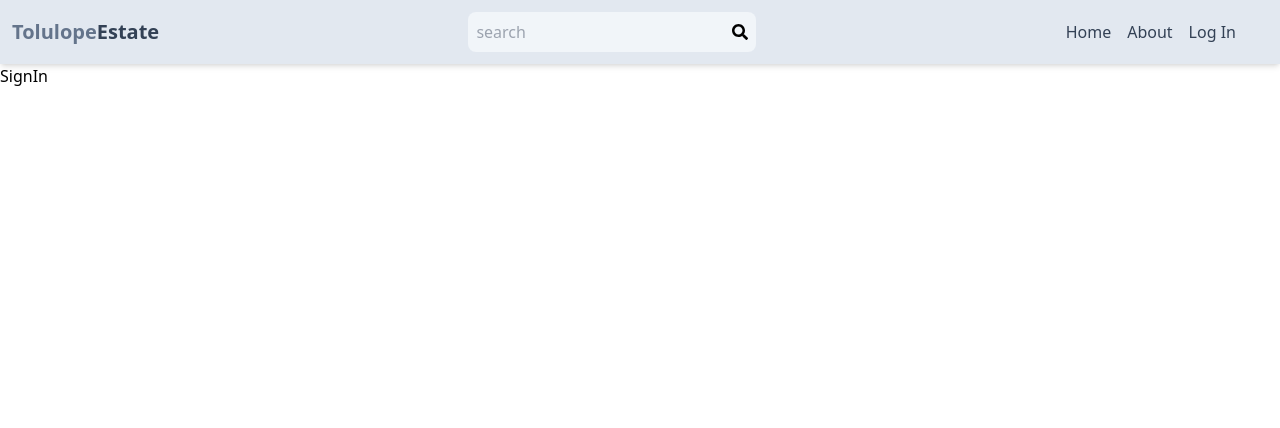
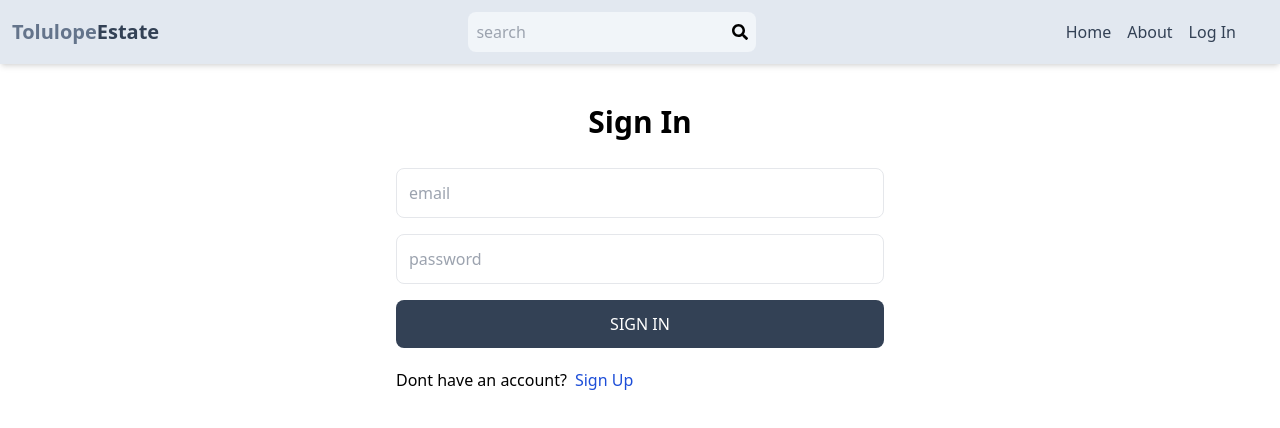
Before and after one commit to TolulopeBabajide/mern-estate, a React (Create React App) app: page /signIn in a window 1280 px wide. Shown: the top 428 px of the page. Built offline with nearby package versions, Linux system fonts and the light colour scheme.

Commit message:
sign-in page functionality added

```diff
--- a/src/pages/SignIn.jsx
+++ b/src/pages/SignIn.jsx
@@ -1,8 +1,83 @@
 import React from 'react'
+import { Link, useNavigate } from 'react-router-dom';
+import { useState } from 'react';
 
 const SignIn = () => {
+
+    const [formData, setFormData] = useState({});
+    const [error,setError ] = useState(null);
+    const [loading, setLoading] = useState(false);
+    const navigate = useNavigate();
+
+    const handleChange = (e) => {
+        setFormData({
+            ...formData,
+            [e.target.id]: e.target.value });
+    };
+
+    const handleSubmit = async (e)=>{
+        e.preventDefault();
+
+        try {
+
+            setLoading(true);
+
+
+            const res = await fetch('http://localhost:3000/api/auth/signin',
+            {
+                method: 'POST',
+                headers: {
+                    "Content-Type": "application/json"
+                },
+                body: JSON.stringify(formData),
+            });
+            const data = await res.json();
+            console.log(data);
+            if (data.success===false){
+                setError(data.message)
+                setLoading(false);
+                return;
+            }
+
+            setLoading(false);
+            setError(null);
+            navigate('/');
+
+
+
+        }catch(error){
+            setError(error.message)
+            setLoading(false);
+        };
+
+
+    }
+
+
+
   return (
-    <div>SignIn</div>
+    <div className='max-w-lg mx-auto p-3'>
+
+        <h1 className='text-3xl text-center font-semibold my-7'>Sign In</h1>
+
+        <form className='flex flex-col gap-4' action="" onSubmit={handleSubmit}>
+
+            <input type="email" placeholder='email' className='border p-3 rounded-lg ' id="email" onChange={handleChange} required/>
+            <input type="password" placeholder='password' className='border p-3 rounded-lg ' id="password" onChange={handleChange} required/>
+
+            <button disabled={loading} className='bg-slate-700 text-white p-3 rounded-lg uppercase
+            hover:opacity-95 disabled:opacity-80'>{loading ? "Loading..." : "Sign In"}</button>
+
+        </form>
+        {error && <p>{error}</p>}
+
+
+
+        <div className='flex gap-2 mt-5'>
+            <p>Dont have an account?</p>
+            <Link className='text-blue-700' to="/signup">Sign Up</Link>
+        </div>
+    </div>
   )
 }
 
```
